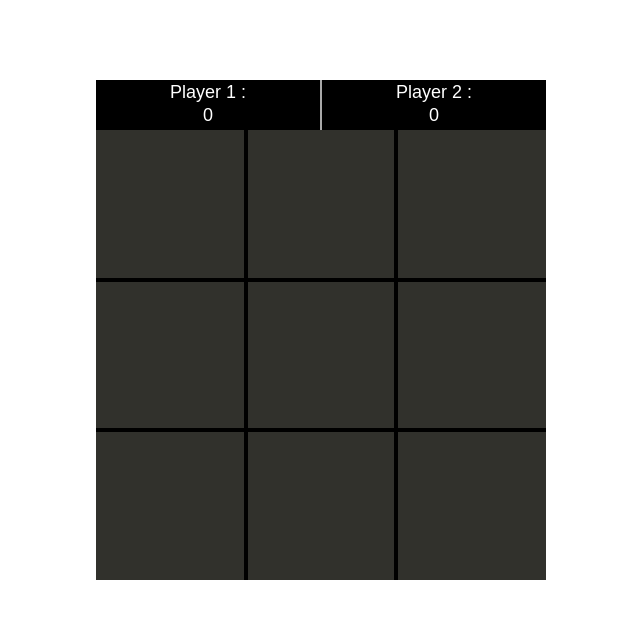
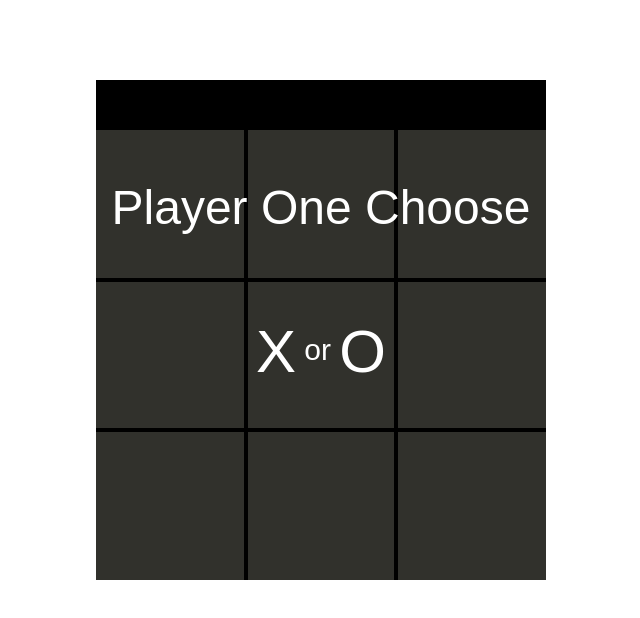
Before and after one commit to Chris-McGraw/tic-tac-toe, a plain HTML site: page index.html in a window 1280 px wide. Both pictures are taken after a click on the element "2 Player". Shown: the whole page, without its empty margins (319-959 px from the left). Drawn offline with nearby package versions, Linux system fonts and the light colour scheme.

Commit message:
script-update-17

```diff
--- a/index.html
+++ b/index.html
@@ -11,10 +11,10 @@
 
 <body>
   <div id="info-container">
-    <div id="player-1-title">Player 1 :</div>
+    <!-- <div id="player-1-title">Player 1 :</div>
     <div id="player-2-title">Player 2 :</div>
     <div id="player-1-score">0</div>
-    <div id="player-2-score">0</div>
+    <div id="player-2-score">0</div> -->
   </div>
 
   <div id="game-overlay">
--- a/script.js
+++ b/script.js
@@ -214,6 +214,9 @@ $(document).ready(function() {
     $("#single-player").remove();
     $("#multi-player").remove();
 
+    $("#game-overlay").append("<div class='symbol-choice-title'>Player One Choose</div>");
+    $("#game-overlay").append("<div class='symbol-choice'>" + "<span>X</span> or " + "<span>O</span></div>");
+
     /* $("#game-overlay").toggleClass("hidden"); */
   });
 
--- a/style.css
+++ b/style.css
@@ -95,6 +95,37 @@ body {
   color: black;
 }
 
+
+.symbol-choice-title {
+  position: relative;
+  top: 50px;
+
+  margin: auto;
+  text-align: center;
+  font-size: 48px;
+  font-family: sans-serif;
+  color: white;
+}
+
+.symbol-choice {
+  position: relative;
+  top: 120px;
+
+  margin: auto;
+  text-align: center;
+  font-size: 30px;
+  font-family: sans-serif;
+  color: white;
+}
+
+span {
+  position: relative;
+  top: 12px;
+
+  font-size: 60px;
+}
+
+
 #main-container {
   position: relative;
   top: -450px;
```
